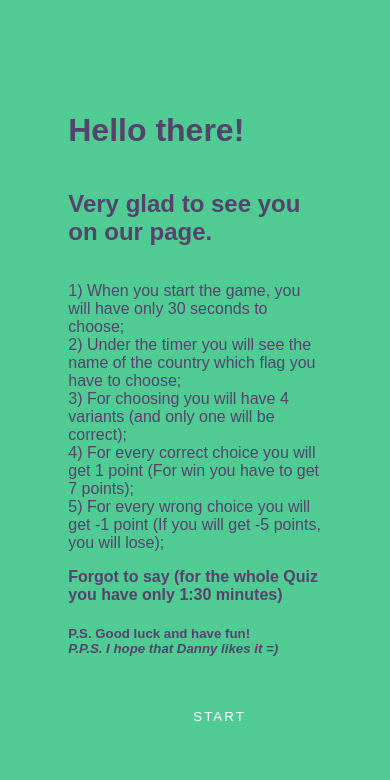
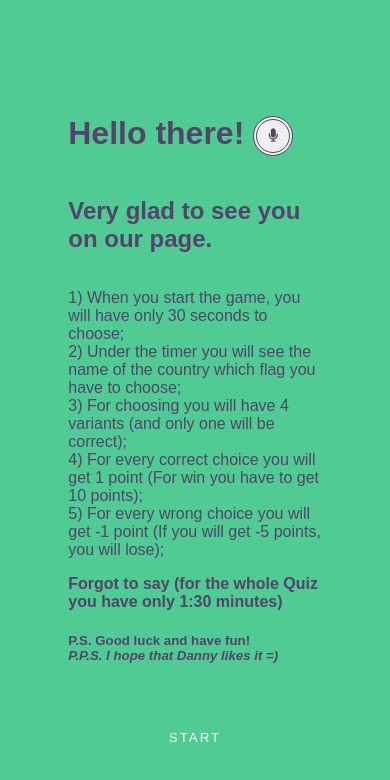
Before and after one commit to alarmichanin/Quiz, a website: page index.html in a window 390 px wide. Both pictures are taken after a click on the button "TO READ THE RULES". Drawn offline with nearby package versions, Linux system fonts and the light colour scheme.

Commit message:
Add files via upload

```diff
--- a/index.html
+++ b/index.html
@@ -21,6 +21,11 @@
         <div id="country">
 
         </div>
+        <div id="voice">
+            <button id="voiceBtn">
+                <i class="fa fa-microphone" aria-hidden="true"></i>
+            </button>
+        </div>
         <div id="flags">
             <div id="flag"></div>
             <div id="flag"></div>
@@ -39,13 +44,15 @@
         </div>
     </div>
     <div id="rules" style="display:none">
-        <h1>Hello there!</h1>
+        <h1>Hello there! <button id="voiceBtnRul">
+                <i class="fa fa-microphone" aria-hidden="true"></i>
+            </button></h1>
         <h2>Very glad to see you on our page.</h2>
         <p>
             1) When you start the game, you will have only 30 seconds to choose;<br>
             2) Under the timer you will see the name of the country which flag you have to choose;<br>
             3) For choosing you will have 4 variants (and only one will be correct);<br>
-            4) For every correct choice you will get 1 point (For win you have to get 7 points);<br>
+            4) For every correct choice you will get 1 point (For win you have to get 10 points);<br>
             5) For every wrong choice you will get -1 point (If you will get -5 points, you will lose);<br>
         </p>
         <span><b>Forgot to say (for the whole Quiz you have only 1:30 minutes)</b></span>
@@ -65,6 +72,7 @@
         <button id="restartBtn" class="btn">RESTART</button>
     </div>
     <script src="https://ajax.googleapis.com/ajax/libs/jquery/2.2.0/jquery.min.js"></script>
+    <script src="https://use.fontawesome.com/f500dcf77f.js"></script>
     <script src="index.js"></script>
 </body>
 
--- a/style.css
+++ b/style.css
@@ -261,4 +261,40 @@ transition: 0s ease opacity .4s, .2s ease width, .2s ease height .2s;
   {
     font-size: 150%;
   }
+  #rules{
+    margin: 5%;
+  }
+  .btn{
+    height: 10%;
+    padding: 0%;
+  }
+  #main{
+    padding: 10px;
+  }
+  #globalTime,#score,#globalTimerText{
+    font-size: 150%;
+  }
+  #flags{
+    height: 60%;
+  }
 }
+#voiceBtn,#voiceBtnRul{
+  display: inline-block;
+  text-decoration: none;
+  color: #54436B;
+  width: 40px;
+  height: 40px;
+  line-height: 10px;
+  border-radius: 50%;
+  border: double 4px #54436B;
+  text-align: center;
+  vertical-align: middle;
+  overflow: hidden;
+  transition: .6s;
+}
+
+#voiceBtn:hover,#voiceBtnRul:hover{
+  -webkit-transform: rotateY(180deg);
+  -ms-transform: rotateY(180deg);
+  transform: rotateY(180deg);
+}
```
